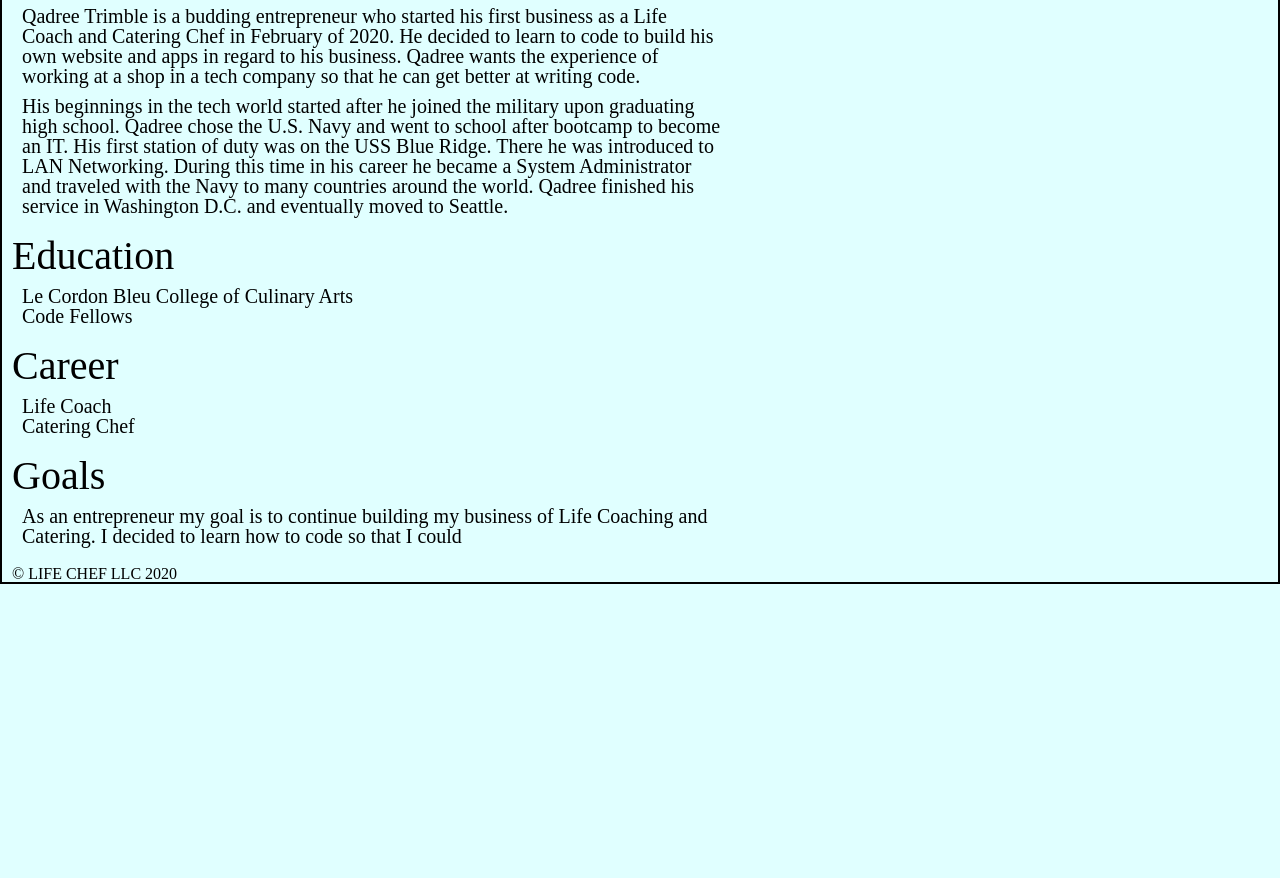
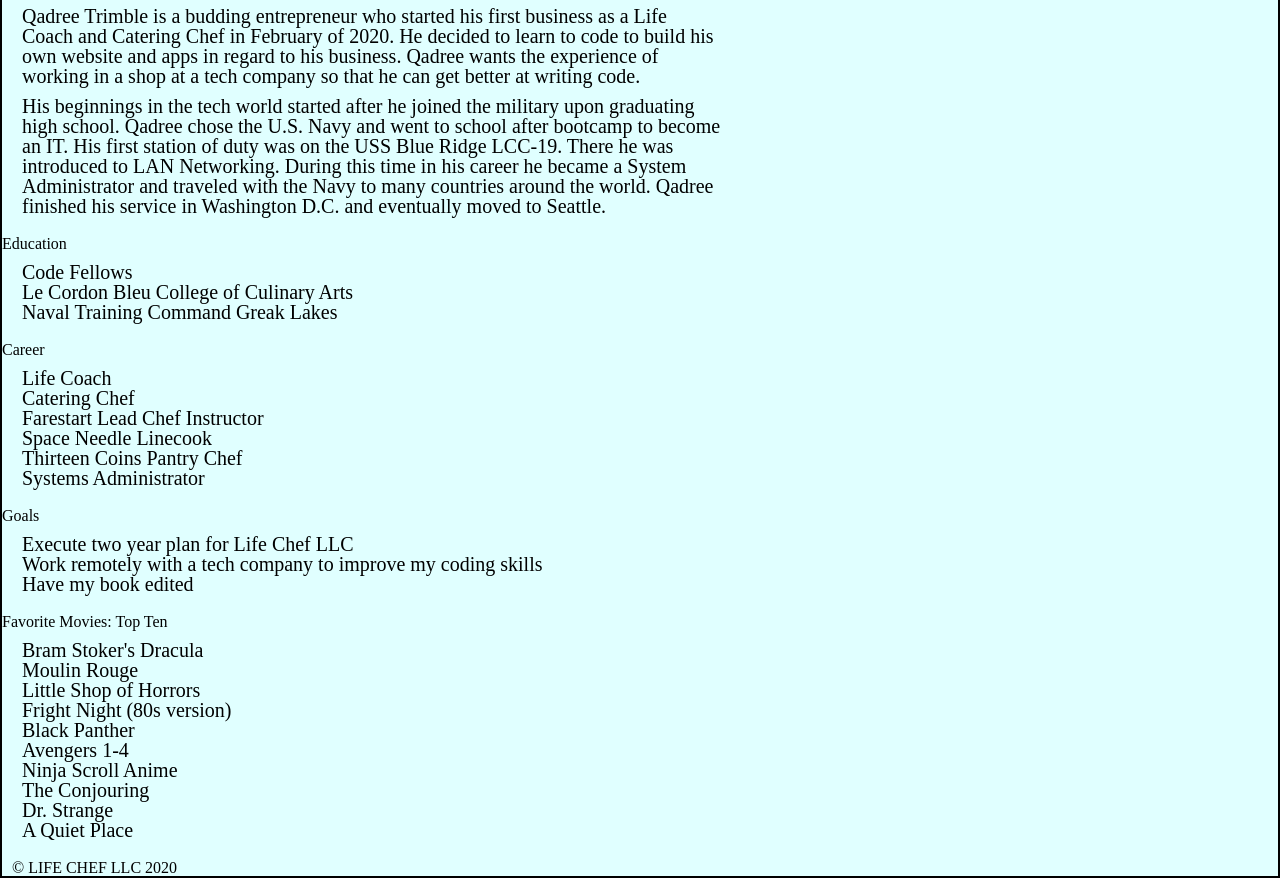
Before and after one commit to Qt1980/about-me-2, a plain HTML site: page index.html in a window 1280 px wide. Shown: the part 519-1397 px from the top of the page. Before the commit the page ends 1103 px from the top, so only its background shows below. Drawn offline with Linux system fonts and the light colour scheme.

Commit message:
added ordered list and cleaned up formatting

```diff
--- a/index.html
+++ b/index.html
@@ -12,21 +12,54 @@
 
     <main>
       <img class="img" src="img/QT1400.jpg" alt="headshot">
+
       <h2 class="h2-bio">Bio</h2>
-      <p class="para1">Qadree Trimble is a budding entrepreneur who started his first business as a Life Coach and Catering Chef in February of 2020. He decided to learn to code to build his own website and apps in regard to his business. Qadree wants the experience of working at a shop in a tech company so that he can get better at writing code. </p>
-      <p class="para2">His beginnings in the tech world started after he joined the military upon graduating high school. Qadree chose the U.S. Navy and went to school after bootcamp to become an IT. His first station of duty was on the USS Blue Ridge. There he was introduced to LAN Networking. During this time in his career he became a System Administrator and traveled with the Navy to many countries around the world. Qadree finished his service in Washington D.C. and eventually moved to Seattle. </p>
-      <h3 class="h3-edu">Education</h3>
-      <ul>
+
+      <p class="para1">Qadree Trimble is a budding entrepreneur who started his first business as a Life Coach and Catering Chef in February of 2020. He decided to learn to code to build his own website and apps in regard to his business. Qadree wants the experience of working in a shop at a tech company so that he can get better at writing code. </p>
+
+      <p class="para2">His beginnings in the tech world started after he joined the military upon graduating high school. Qadree chose the U.S. Navy and went to school after bootcamp to become an IT. His first station of duty was on the USS Blue Ridge LCC-19. There he was introduced to LAN Networking. During this time in his career he became a System Administrator and traveled with the Navy to many countries around the world. Qadree finished his service in Washington D.C. and eventually moved to Seattle. </p>
+
+      <h3>Education</h3>
+
+      <ul class="edu">
+        <li>Code Fellows</li>
         <li>Le Cordon Bleu College of Culinary Arts</li>
-        <li>Code Fellows</li>
+        <li>Naval Training Command Greak Lakes</li>
       </ul>
-      <h4 class="h4-career">Career</h4>
-      <ol>
+
+      <h3>Career</h3>
+
+      <ul class="career">
         <li>Life Coach</li>
         <li>Catering Chef</li>
+        <li>Farestart Lead Chef Instructor</li>
+        <li>Space Needle Linecook</li>
+        <li>Thirteen Coins Pantry Chef</li>
+        <li>Systems Administrator</li>
+      </ul>
+
+      <h3>Goals</h3>
+        <ul class="goals">
+          <li>Execute two year plan for Life Chef LLC</li>
+          <li>Work remotely with a tech company to improve my coding skills</li>
+          <li>Have my book edited</li>
+        </ul>
+
+      <h4>Favorite Movies: Top Ten</h4>
+
+      <ol>
+        <li>Bram Stoker's Dracula</li>
+        <li>Moulin Rouge</li>
+        <li>Little Shop of Horrors</li>
+        <li>Fright Night (80s version)</li>
+        <li>Black Panther</li>
+        <li>Avengers 1-4</li>
+        <li>Ninja Scroll Anime</li>
+        <li>The Conjouring</li>
+        <li>Dr. Strange</li>
+        <li>A Quiet Place</li>
       </ol>
-      <h5 class="h5-goals">Goals</h3>
-      <p class="para3">As an entrepreneur my goal is to continue building my business of Life Coaching and Catering. I decided to learn how to code so that I could </p>
+
     </main>
     <footer class="footer">
       &copy LIFE CHEF LLC 2020
```
